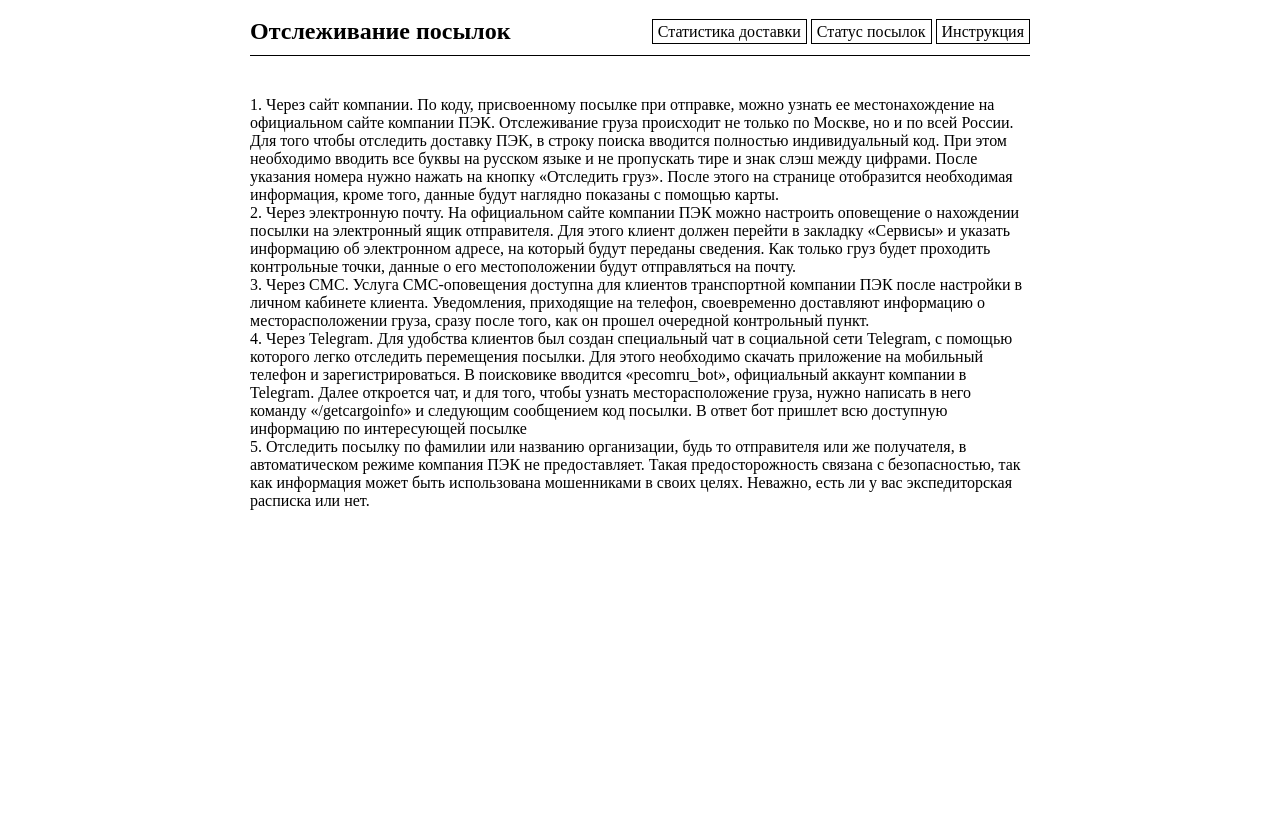
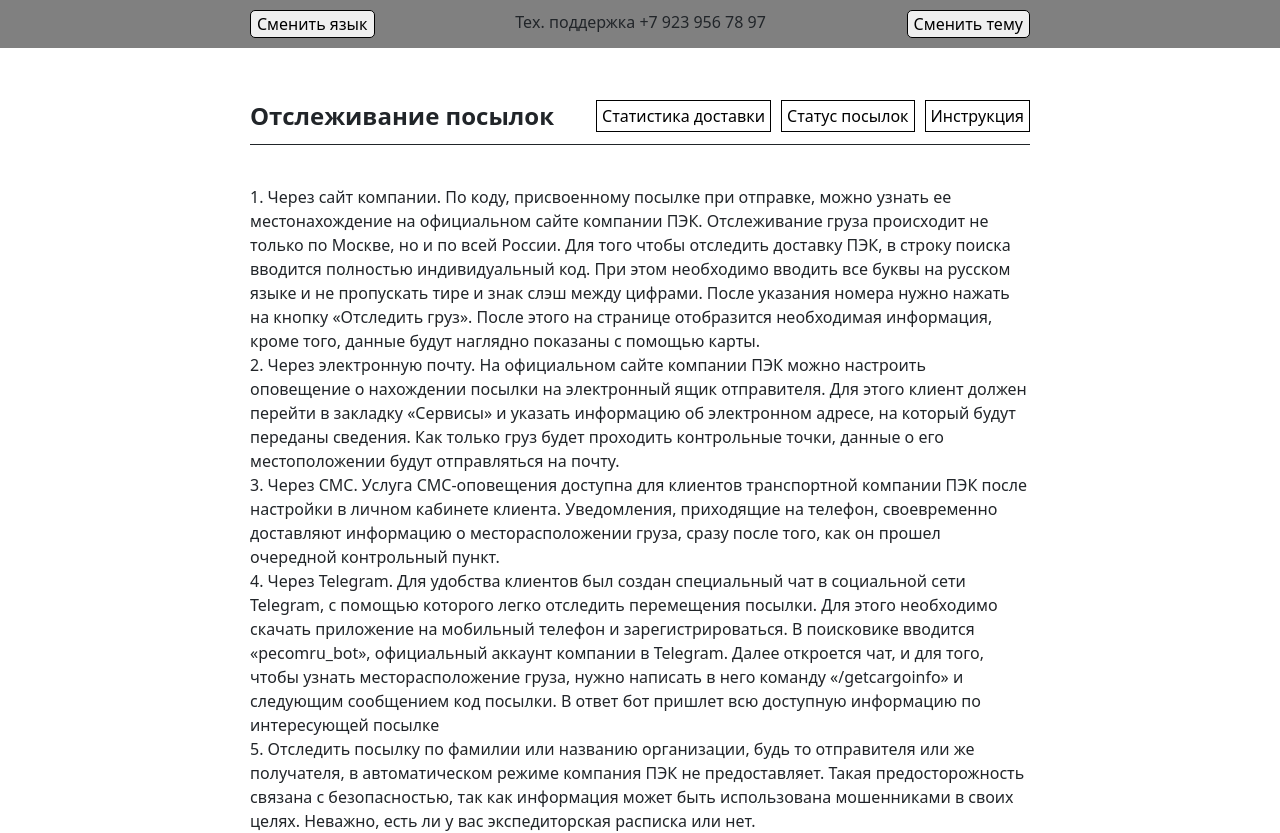
Before and after one commit to a-poluhin/mail-check, a plain HTML site: page templates/instruction.html in a window 1280 px wide. Before the commit the page ends 800 px from the top, so only its background shows below. Drawn offline with nearby package versions, Linux system fonts and the light colour scheme.

Commit message:
edit find-branch.css and srok.css

```diff
--- a/css/srok.css
+++ b/css/srok.css
@@ -73,7 +73,6 @@
   color: black;
 }
 .form {
-  display: flex;
   flex-direction: column;
   width: 10%;
 }
--- a/templates/instruction.html
+++ b/templates/instruction.html
@@ -1,20 +1,32 @@
 <!DOCTYPE html>
 <html>
   <head>
-    <title>Инструкция</title>
-    <link href="../css/instruction.css" rel="stylesheet" type="text/css">
+    <title>Найти отделение</title>
+    <link href="../css/find-branch.css" rel="stylesheet" type="text/css">
+    <!-- bootstrap -->
+    <!-- CSS only -->
+    <link href="https://cdn.jsdelivr.net/npm/bootstrap@5.2.1/dist/css/bootstrap.min.css" rel="stylesheet" integrity="sha384-iYQeCzEYFbKjA/T2uDLTpkwGzCiq6soy8tYaI1GyVh/UjpbCx/TYkiZhlZB6+fzT" crossorigin="anonymous">
+    <!-- JavaScript Bundle with Popper -->
+    <script src="https://cdn.jsdelivr.net/npm/bootstrap@5.2.1/dist/js/bootstrap.bundle.min.js" integrity="sha384-u1OknCvxWvY5kfmNBILK2hRnQC3Pr17a+RTT6rIHI7NnikvbZlHgTPOOmMi466C8" crossorigin="anonymous"></script>
+    <!-- end bootstrap -->
   </head>
   <body>
+    <div class="header-wrap">
+      <div class="header">
+        <button class="header-button">Сменить язык</button>
+        <div class="header-number">Тех. поддержка +7 923 956 78 97</div>
+        <button class="header-button">Сменить тему</button>
+      </div>
+    </div>
+
     <div class="content">
       <div class="title">
         <div class="text">Отслеживание посылок</div>
-        <div class="controls-button-wrap">
-          <div class="controls-button">
-            <a class="link" href="templates/dilivery-statistic.html">Статистика доставки</a>
-            <a class="link" href="templates/mail-status.html">Статус посылок</a>
-            <a class="link" href="templates/instruction.html">Инструкция</a>
-
-
+        <div class="links-wrap">
+          <div class="links">
+            <a class="link" href="dilivery-statistic.html">Статистика доставки</a>
+            <a class="link" href="mail-status.html">Статус посылок</a>
+            <a class="link" href="instruction.html">Инструкция</a>
           </div>
         </div>
       </div>
```
Also changed, not shown: index.html (+0 -1 lines), templates/mail-status.html (+21 -8 lines), templates/srok.html (+33 -5 lines), css/find-branch.css (line endings or trailing spaces), css/main-page.css (line endings or trailing spaces), js/find-branch.js (line endings or trailing spaces), templates/find-branch.html (line endings or trailing spaces).
